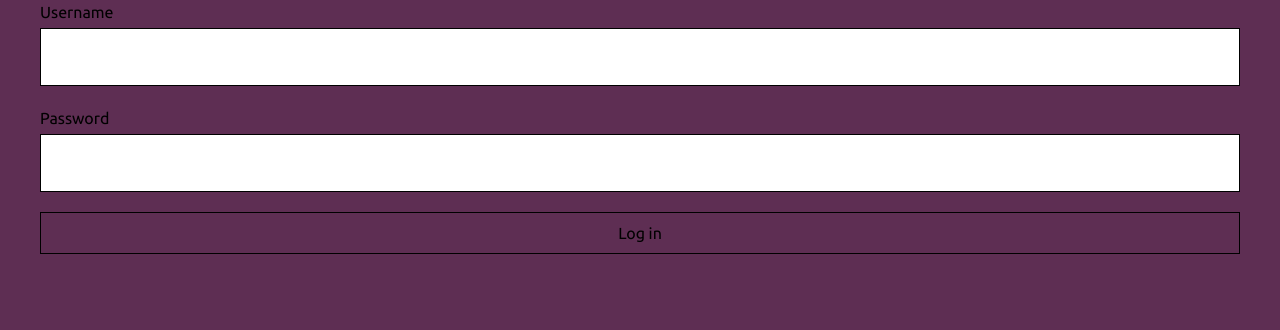
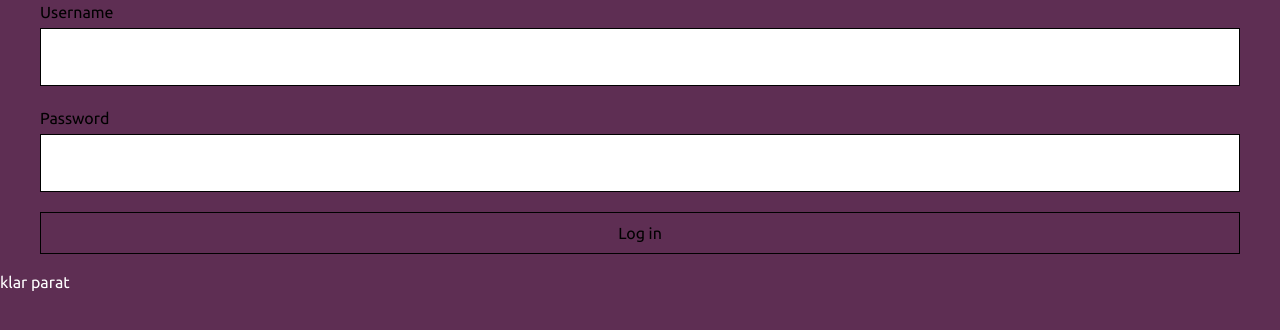
Before and after one commit to CMK-WU11/svendepr-ve-euv-wu11-kristian-boenloekke, a Next.js app in the folder frontend/: page /login in a window 1280 px wide. Shown: the top 330 px of the page. Built offline with nearby package versions, Linux system fonts and the light colour scheme; a web font is replaced by a local one.

Commit message:
tjek ind, fredag

```diff
--- a/frontend/app/layout.jsx
+++ b/frontend/app/layout.jsx
@@ -17,6 +17,7 @@ export default async function RootLayout({ children }) {
         <ToastProvider>
           {children}
         </ToastProvider>
+        klar parat
       </body>
     </html>
   )
```
